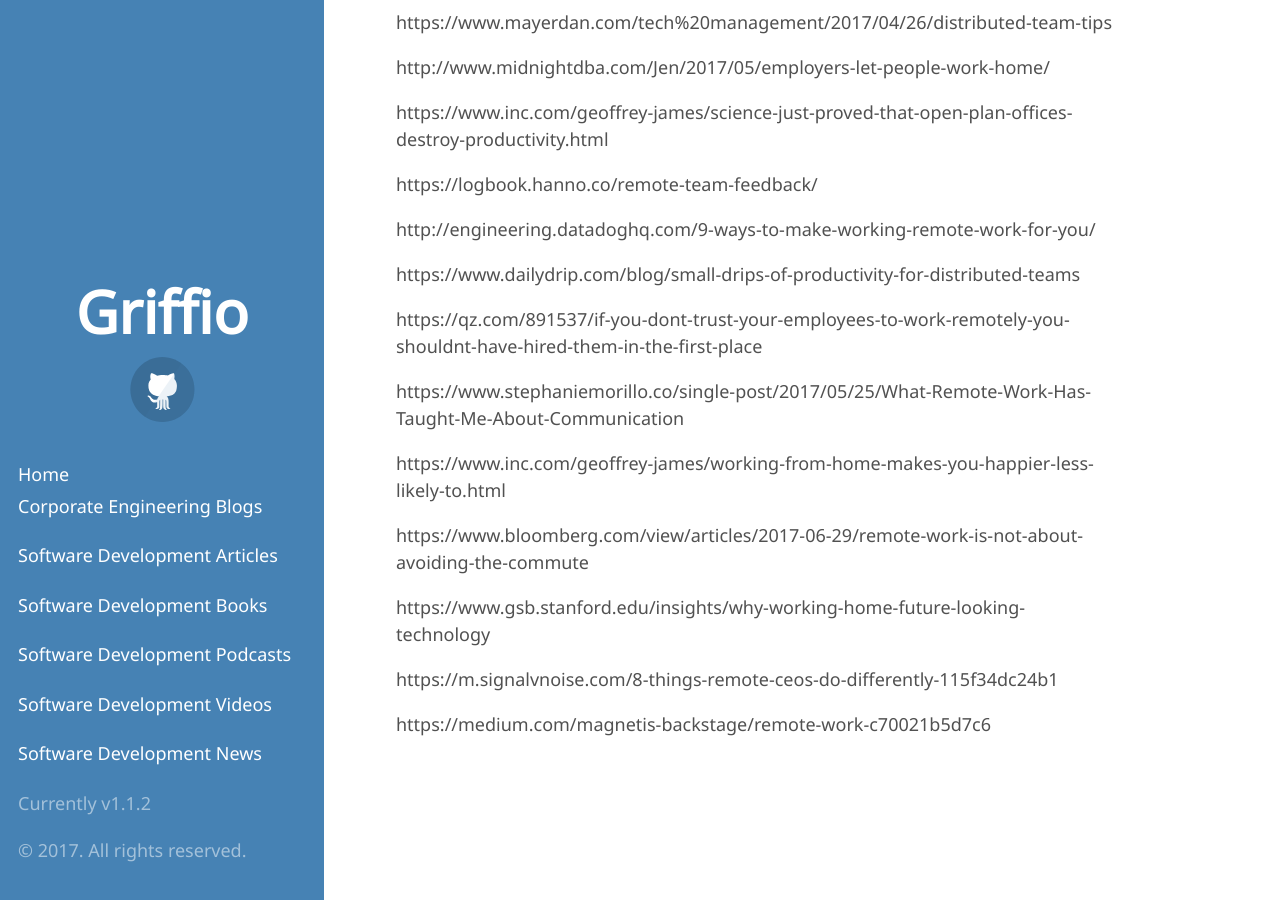
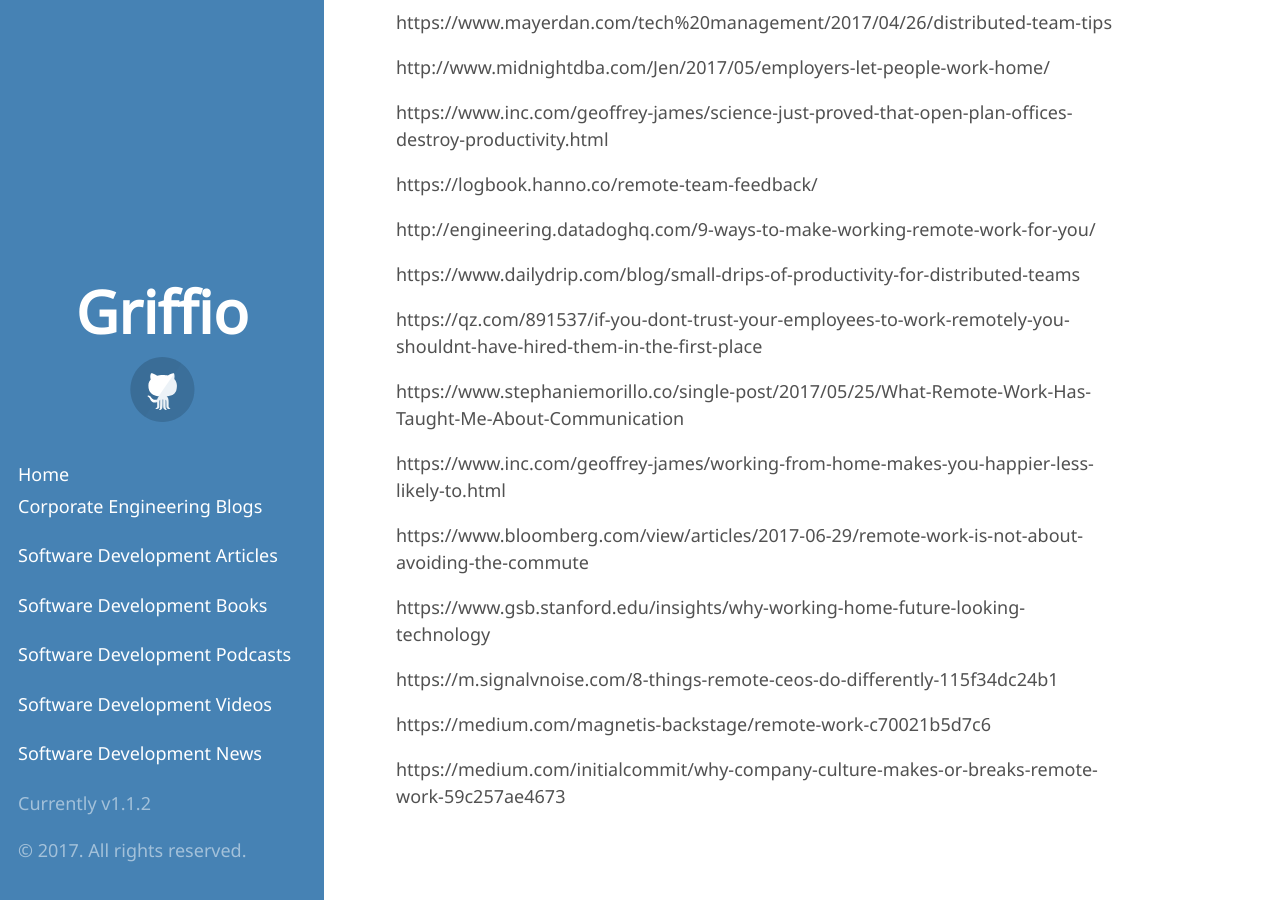
Before and after one commit to griffio/griffio.github.io, a Jekyll site: the page built from distributed_and_remote.md, in a window 1280 px wide and 900 px high, scrolled down 6084 px. Built offline with Jekyll 4.4.1, drawn with Linux system fonts in a browser that asks for light colours; some web fonts are replaced; our own code applies the rules of GitHub Pages for plain Markdown files; some of the changed lines change nothing that is shown.

Commit message:
why-company-culture-makes-or-breaks-remote-work-

```diff
--- a/distributed_and_remote.md
+++ b/distributed_and_remote.md
@@ -251,3 +251,5 @@
 https://m.signalvnoise.com/8-things-remote-ceos-do-differently-115f34dc24b1
 
 https://medium.com/magnetis-backstage/remote-work-c70021b5d7c6
+
+https://medium.com/initialcommit/why-company-culture-makes-or-breaks-remote-work-59c257ae4673
```
